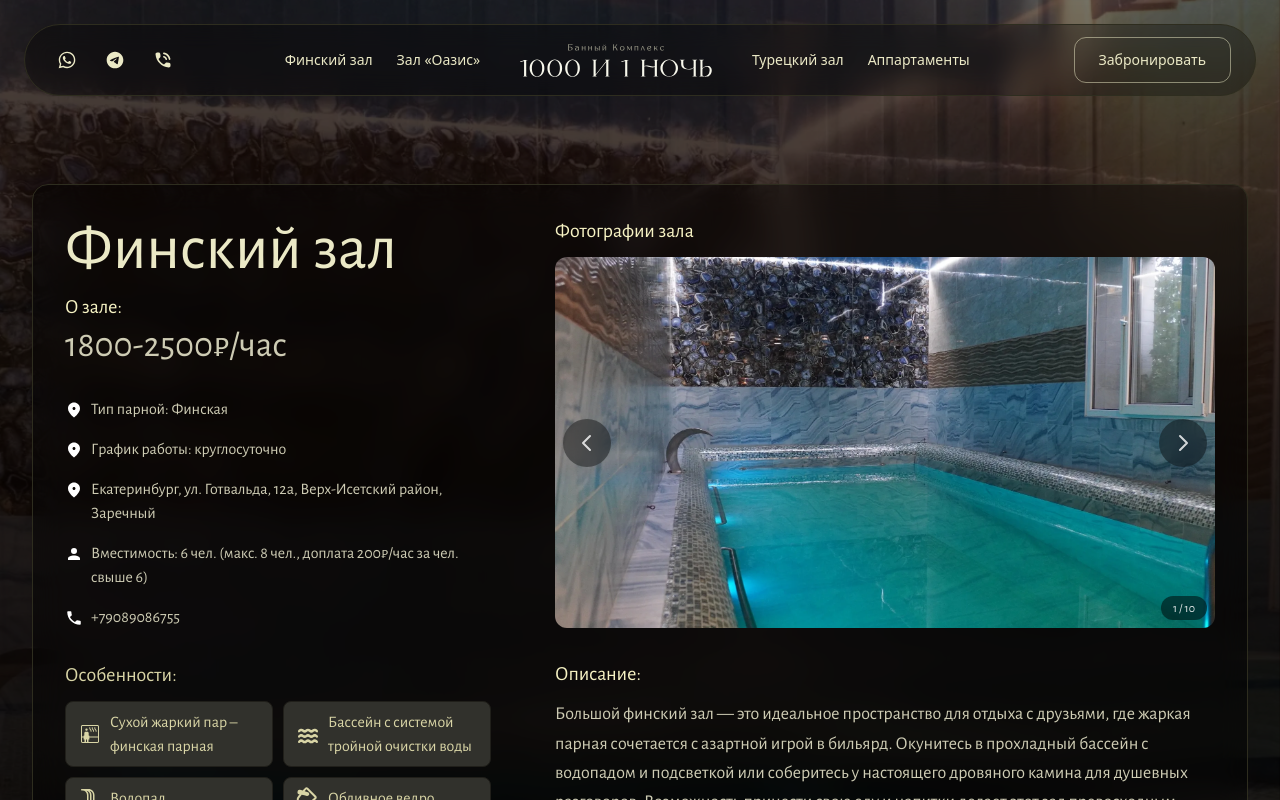
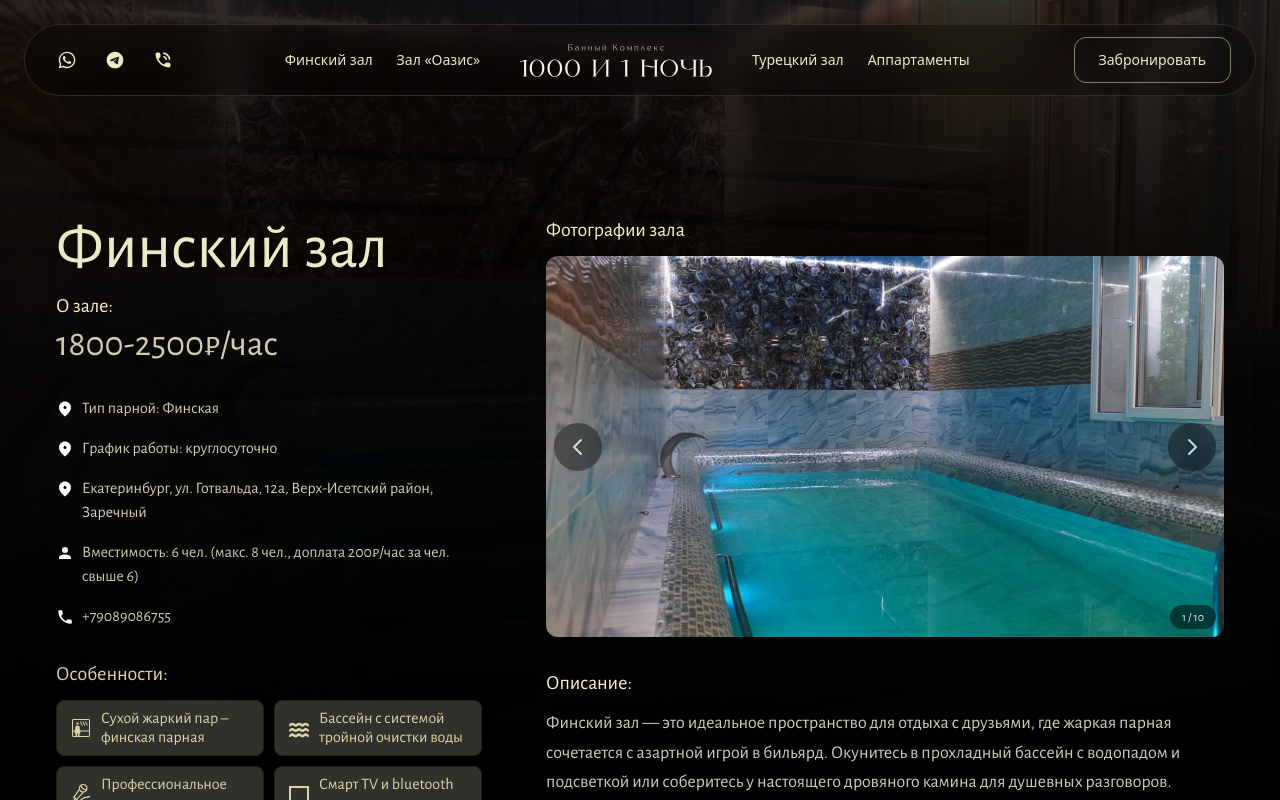
Before and after one commit to Purks1337/sasauni, a Next.js app: page / in a window 1280 px wide. Shown: the top 800 px of the page. Built offline with nearby package versions, Linux system fonts and the light colour scheme.

Commit message:
Новый лейаут фикс пиллы

```diff
--- a/src/entities/room/api/roomData.ts
+++ b/src/entities/room/api/roomData.ts
@@ -69,12 +69,12 @@ export const roomsBySlug: Record<RoomSlug, RoomInfo> = {
     ...commonData,
     title: 'Финский зал',
     description:
-      'Большой финский зал — это идеальное пространство для отдыха с друзьями, где жаркая парная сочетается с азартной игрой в бильярд. Окунитесь в прохладный бассейн с водопадом и подсветкой или соберитесь у настоящего дровяного камина для душевных разговоров. Возможность принести свою еду и напитки делает этот зал превосходным выбором для организации любого праздника.',
+      'Финский зал — это идеальное пространство для отдыха с друзьями, где жаркая парная сочетается с азартной игрой в бильярд. Окунитесь в прохладный бассейн с водопадом и подсветкой или соберитесь у настоящего дровяного камина для душевных разговоров. Возможность принести свою еду и напитки делает этот зал превосходным выбором для организации любого праздника.',
     capacity: 8,
     price: '1800-2500₽/час',
     steamType: 'Финская',
     capacityText: '6 чел. (макс. 8 чел., доплата 200₽/час за чел. свыше 6)',
-    featureIds: ['finnishSauna', 'pool', 'waterfall', 'bucket', 'relaxZone', 'billiard', 'karaoke', 'tv', 'wifi'],
+    featureIds: ['finnishSauna', 'pool', 'karaoke', 'tv', 'waterfall', 'bucket', 'relaxZone', 'billiard', 'wifi'],
     imagePaths: finImages,
   },
   'fin-small': {
@@ -86,7 +86,7 @@ export const roomsBySlug: Record<RoomSlug, RoomInfo> = {
     price: '2500₽/час',
     steamType: 'Финская',
     capacityText: '6 чел. (макс. 10 чел., доплата 300₽/час за чел. свыше 6)',
-    featureIds: ['finnishSauna', 'pool', 'bucket', 'relaxZone', 'tv', 'wifi', 'karaoke', 'massageApparatus', 'massage'],
+    featureIds: ['finnishSauna', 'pool', 'tv', 'karaoke', 'massage', 'bucket', 'relaxZone', 'wifi', 'massageApparatus'],
     imagePaths: finSmallImages,
   },
   'turkey': {
@@ -96,9 +96,9 @@ export const roomsBySlug: Record<RoomSlug, RoomInfo> = {
       'Погрузитесь в атмосферу восточной неги в нашем Турецком зале, созданном для мягкого семейного отдыха и полного релакса. Вместо традиционной парной вас ждет влажный и комфортный хаммам, а после него — расслабляющее джакузи с гидромассажем на четверых. Разнообразить досуг помогут партия в бильярд, настольные игры или кальян, превращая ваш визит в незабываемое событие.',
     capacity: 8,
     price: '1800-2000₽/час',
-    steamType: 'Турецкая (Хаммам)',
+    steamType: 'Турецкая (Хаммам), Финская',
     capacityText: '6 чел. (макс. 8 чел., доплата 300₽/час за чел. свыше 6)',
-    featureIds: ['turkeySauna', 'finnishSauna', 'uziSpa', 'hydroMassage', 'bucket', 'relaxZone', 'billiard', 'tv', 'wifi', 'karaoke', 'massageApparatus', 'massage'],
+    featureIds: ['finnishSauna', 'tv', 'karaoke', 'massage', 'massageApparatus', 'wifi', 'turkeySauna', 'uziSpa', 'hydroMassage', 'bucket', 'relaxZone', 'billiard'],
     imagePaths: turkeyImages,
   },
   'apps': {
--- a/src/features/room-slideshow/ui/room-slideshow.tsx
+++ b/src/features/room-slideshow/ui/room-slideshow.tsx
@@ -62,9 +62,9 @@ export function RoomSlideshow({ images, intervalMs = 5000 }: RoomSlideshowProps)
             </div>
           );
         })}
-        {/* Overlays */}
-        <div className="absolute inset-0 bg-black/40 pointer-events-none" />
-        <div className="absolute inset-0 bg-gradient-to-t from-black via-black/50 to-transparent pointer-events-none" />
+        {/* Overlays as per Figma specs */}
+        <div className="absolute inset-0 bg-black/60 pointer-events-none" />
+        <div className="absolute inset-0 bg-gradient-to-t from-black via-black/70 to-transparent pointer-events-none" />
       </div>
     </div>
   );
--- a/src/features/view-room/ui/room-view.tsx
+++ b/src/features/view-room/ui/room-view.tsx
@@ -84,7 +84,7 @@ export function RoomView({ room, slug }: RoomViewProps) {
         initial={{ opacity: 0, y: 20 }}
         animate={{ opacity: 1, y: 0, transition: { duration: 0.5, ease: "easeOut" } }}
         exit={{ opacity: 0, y: -20, transition: { duration: 0.3, ease: "easeIn" } }}
-        className="bg-black/40 backdrop-blur-lg border border-[#2E2D1F] rounded-2xl p-4 sm:p-6 lg:p-8"
+        className="px-6"
       >
         <div className="flex w-full flex-col lg:flex-row lg:gap-x-12 xl:gap-x-16">
           {/* Left Column */}
--- a/src/shared/ui/feature-pill.tsx
+++ b/src/shared/ui/feature-pill.tsx
@@ -10,7 +10,7 @@ export function FeaturePill({ icon: IconComponent, label, className }: FeaturePi
   return (
     <div className={`flex items-center gap-2 border rounded-lg px-3 py-2 bg-[#31312C] border-[#201F1A] ${className ?? ''}`}>
       <IconComponent width={24} height={24} className="text-[#D9D5A6] flex-shrink-0" />
-      <span className="text-[#D9D5A6] text-base">{label}</span>
+      <span className="text-[#D9D5A6] text-base leading-[1.2]">{label}</span>
     </div>
   );
 }
--- a/src/widgets/room-display/ui/room-display.tsx
+++ b/src/widgets/room-display/ui/room-display.tsx
@@ -17,9 +17,9 @@ interface RoomDisplayProps {
  */
 export function RoomDisplay({ room, slug }: RoomDisplayProps) {
   return (
-    <div className="relative min-h-screen bg-black">
+    <div className="relative bg-black">
       {/* Background Slideshow Layer */}
-      <div className="absolute inset-0 z-0">
+      <div className="absolute top-0 left-0 right-0 h-[774px] z-0">
         <AnimatePresence mode="wait">
           <motion.div
             key={`bg-${slug}`}
@@ -38,7 +38,7 @@ export function RoomDisplay({ room, slug }: RoomDisplayProps) {
       <div className="relative z-10 flex flex-col min-h-screen">
         <Header bookingPhone={room.phone} />
 
-        <main className="w-full flex-grow flex flex-col px-2 sm:px-6 lg:px-8 pb-16 pt-8 sm:pt-16">
+        <main className="w-full max-w-7xl mx-auto flex-grow flex flex-col px-2 sm:px-6 lg:px-8 pb-16 pt-24">
           <RoomView room={room} slug={slug} />
         </main>
       </div>
```
